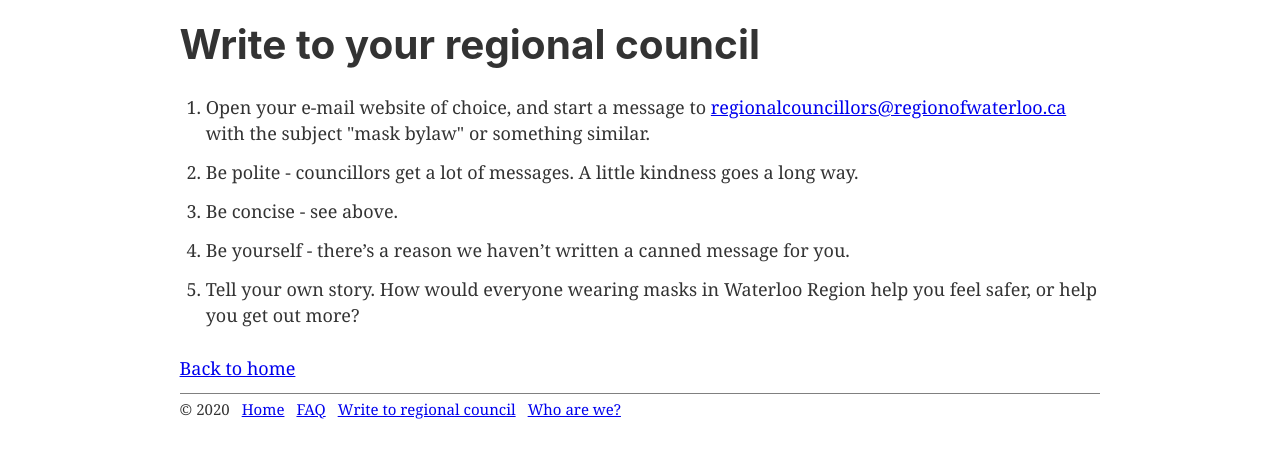
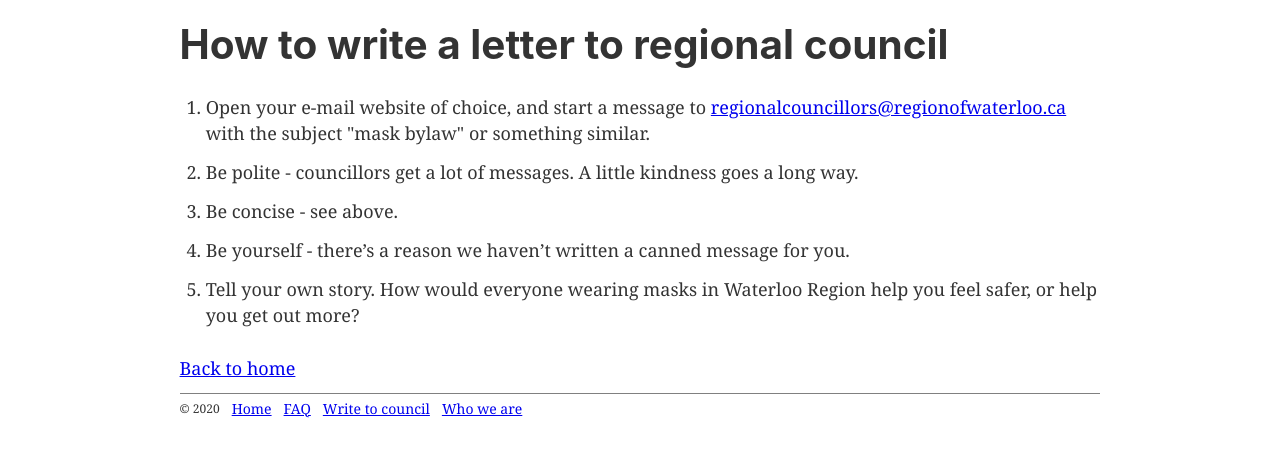
Before and after one commit to andfaulkner/mask-up-wr-site, a Gatsby site: page /write-to-council in a window 1280 px wide. Shown: the part 128-586 px from the top of the page. Built offline with nearby package versions, Linux system fonts and the light colour scheme; Gatsby itself is replaced by a stand-in of ours.

Commit message:
Add favicon, shrink footer; formatting; etc

```diff
--- a/gatsby-config.js
+++ b/gatsby-config.js
@@ -39,7 +39,7 @@ module.exports = {
                 background_color: `#663399`,
                 theme_color: `#663399`,
                 display: `minimal-ui`,
-                icon: `src/images/gatsby-icon.png` // This path is relative to the root of the site.
+                icon: `src/images/maskupwr-icon.png` // This path is relative to the root of the site.
             }
         }
         // this (optional) plugin enables Progressive Web App + Offline functionality
--- a/src/components/layout.tsx
+++ b/src/components/layout.tsx
@@ -39,31 +39,32 @@ const Layout = ({children}) => {
                         style={{
                             display: 'flex',
                             justifyContent: 'start',
+                            alignItems: `center`,
                             borderTop: `1px gray solid`,
                             paddingTop: 2,
                             marginTop: 12,
-                            fontSize: 15,
+                            fontSize: 14,
                         }}
                     >
-                        <div style={{marginRight: 12}}>© {new Date().getFullYear()}</div>
+                        <div style={{marginRight: 12, fontSize: 12}}>© {new Date().getFullYear()}</div>
                         <div style={{marginRight: 12}}>
-                            <Link style={{fontSize: 15}} to="/">
+                            <Link style={{fontSize: 14}} to="/">
                                 Home
                             </Link>
                         </div>
                         <div style={{marginRight: 12}}>
-                            <Link style={{fontSize: 15}} to="/faq">
+                            <Link style={{fontSize: 14}} to="/faq">
                                 FAQ
                             </Link>
                         </div>
                         <div style={{marginRight: 12}}>
-                            <Link style={{fontSize: 15}} to="/write-to-council">
-                                Write to regional council
+                            <Link style={{fontSize: 14}} to="/write-to-council/">
+                                Write to council
                             </Link>
                         </div>
                         <div>
-                            <Link style={{fontSize: 15}} to="/who-are-we">
-                                Who are we?
+                            <Link style={{fontSize: 14}} to="/who-are-we">
+                                Who we are
                             </Link>
                         </div>
                     </div>
--- a/src/pages/index.tsx
+++ b/src/pages/index.tsx
@@ -12,7 +12,7 @@ const IndexPage = () => (
         <p style={{marginBottom: `0px`}}>Do you already support a mandatory face-mask bylaw in Waterloo Region?</p>
         <p>
             Please skip to{' '}
-            <Link to="/write-to-council">How To Write A Letter To Your Regional Council</Link>.
+            <Link to="/write-to-council">How To Write A Letter To Regional Council</Link>.
         </p>
         <p>Thank you for your support!</p>
 
--- a/src/pages/write-to-council.tsx
+++ b/src/pages/write-to-council.tsx
@@ -6,8 +6,8 @@ import SEO from '../components/seo';
 
 const WriteToCouncil = () => (
     <Layout>
-        <SEO title="Write to your regional council" />
-        <h1>Write to your regional council</h1>
+        <SEO title="Write to regional council" />
+        <h1>How to write a letter to regional council</h1>
 
         <ol>
             <li>
```
Also changed, not shown: src/pages/why-a-mask.tsx (+1 -7 lines), src/images/maskupwr-icon.png (added).
